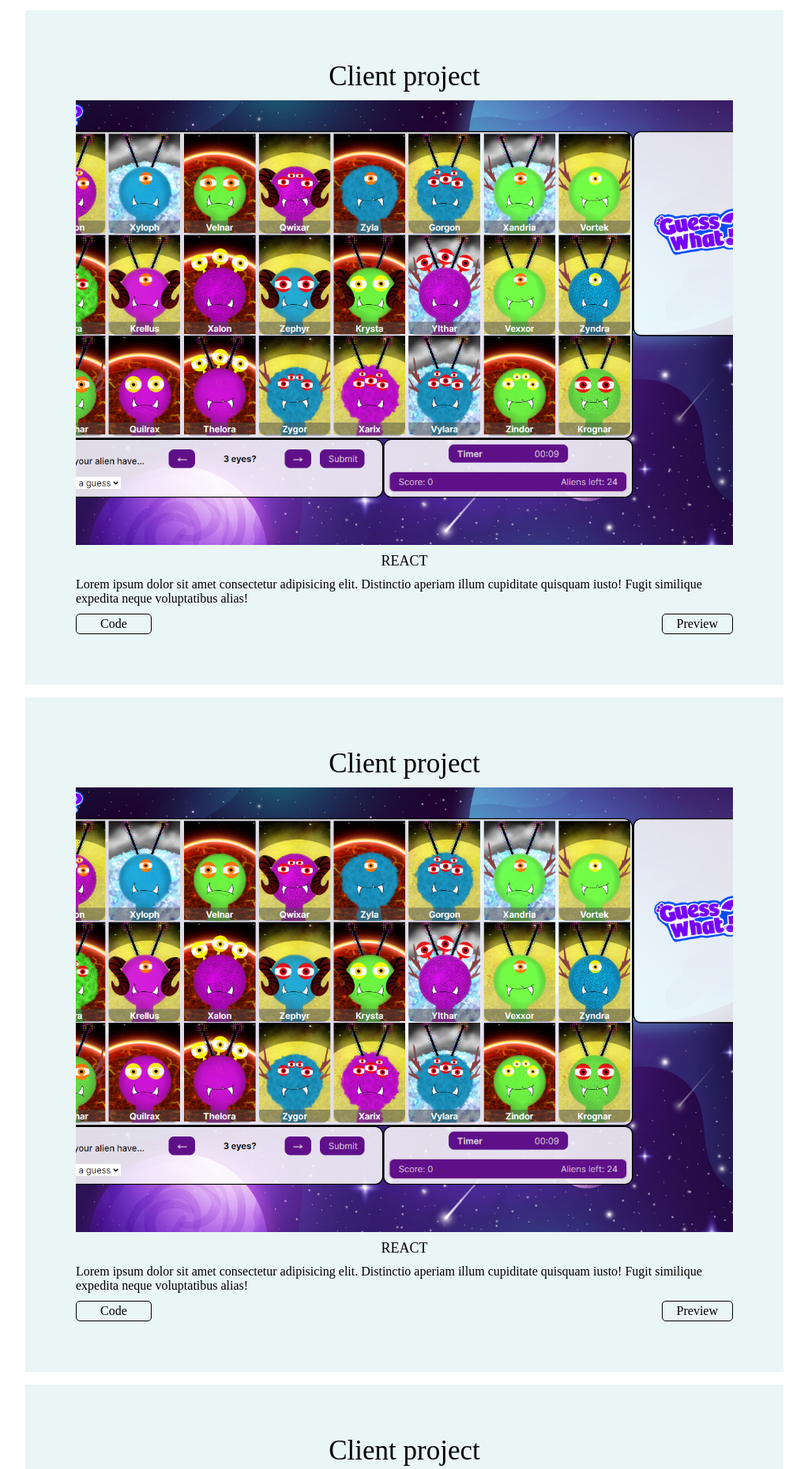
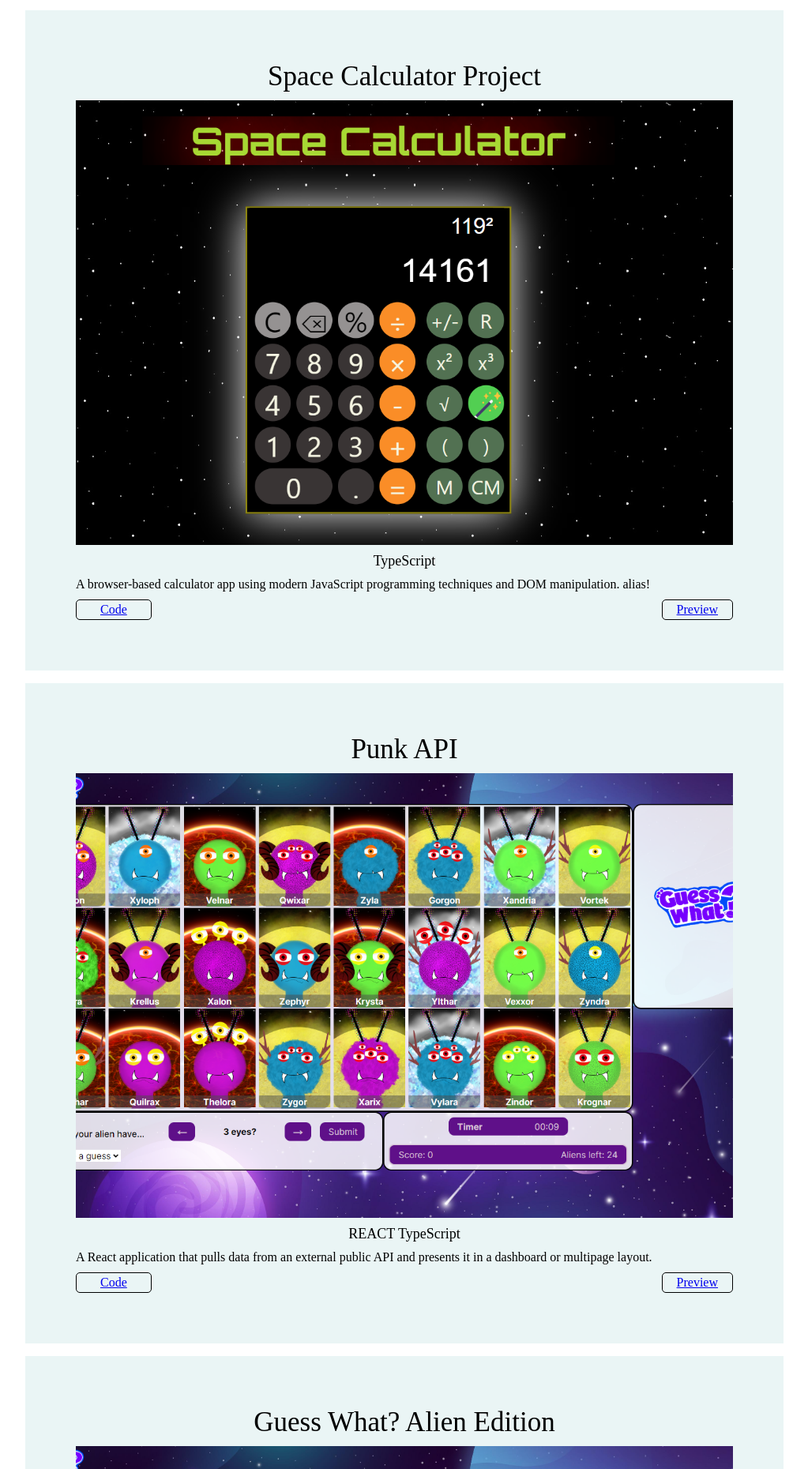
Before and after one commit to PabloJulianRial/my-portfolio, a plain HTML site: page index.html in a window 1280 px wide. Shown: the part 1405-3265 px from the top of the page at 79% size, without its empty margins (128-1151 px from the left). Drawn offline with Linux system fonts and the light colour scheme.

Commit message:
add projects links

```diff
--- a/index.html
+++ b/index.html
@@ -16,9 +16,9 @@
         <div class="navbar__name">Pablo Rial</div>
         <div class="navbar__head">👋 Hey! I'm <span>Pablo</span> </div>
         <div class="navbar__links">
-            <a href="#about" class="nav__link">About</a>
-            <a href="#projects" class="nav__link">Projects</a>
-            <a href="#contact" class="nav__link">Contact</a>
+            <a href="#about-me" class="nav__link">About</a>
+            <a href="#portfolio" class="nav__link">Projects</a>
+            <a href="./contact.html" class="nav__link">Contact</a>
         </div>
     </nav>
     <header class="header" id="home">
@@ -32,7 +32,7 @@
             <img src="./assets/PCguy.png" alt="computer guy" />
         </div>
     </header>
-    <section class="about-me">
+    <section class="about-me" id="about-me">
         <div class="about-me__head">About <span>Me</span> </div>
         <div class="about-me__image">
             <img src="./assets/profile.jpeg" alt="">
@@ -101,93 +101,90 @@
             </div>
         </div>
         </section>
-        <section class="portfolio"><h2 class="portfolio__head">My Projects</h2>
+        <section class="portfolio" id="portfolio"><h2 class="portfolio__head">My Projects</h2>
             <div class="portfolio__project portfolio__project--1">
-                <div class="portfolio__project__head">Client project</div>
-                <div class="portfolio__project__image"><img src="./assets/Guess-what.png" alt=""></div>
+                <div class="portfolio__project__head">Space Calculator Project</div>
+                <div class="portfolio__project__image"><img src="./assets/calculator.png" alt=""></div>
                 <div class="portfolio__project__info">
-                    <div class="portfolio__project__language">REACT</div>
-                    <div class="portfolio__project__text">Lorem ipsum dolor sit amet consectetur adipisicing elit.
-                        Distinctio aperiam illum cupiditate quisquam iusto! Fugit similique expedita neque voluptatibus
+                    <div class="portfolio__project__language">TypeScript</div>
+                    <div class="portfolio__project__text">A browser-based calculator app using modern JavaScript
+                        programming techniques and DOM manipulation.
+
                         alias!</div>
                     <div class="portfolio__project__links">
-                        <div class="portfolio__project__links--code">Code </div>
-                        <div class="portfolio__project__links--preview">Preview</div>
+                        <a class="portfolio__project__links--code" href="https://github.com/PabloJulianRial/calculator-waiheke">Code </a>
+                        <a class="portfolio__project__links--preview" href="https://pablojulianrial.github.io/calculator-waiheke/">Preview</a>
 
                     </div>
                 </div>
             </div>
             <div class="portfolio__project portfolio__project--2">
-                <div class="portfolio__project__head">Client project</div>
+                <div class="portfolio__project__head">Punk API</div>
                 <div class="portfolio__project__image"><img src="./assets/Guess-what.png" alt=""></div>
                 <div class="portfolio__project__info">
-                    <div class="portfolio__project__language">REACT</div>
-                    <div class="portfolio__project__text">Lorem ipsum dolor sit amet consectetur adipisicing elit.
-                        Distinctio aperiam illum cupiditate quisquam iusto! Fugit similique expedita neque voluptatibus
-                        alias!</div>
+                    <div class="portfolio__project__language">REACT TypeScript</div>
+                    <div class="portfolio__project__text">A React application that pulls data from an external public API and presents it in a dashboard or multipage layout.
+                    </div>
                     <div class="portfolio__project__links">
-                        <div class="portfolio__project__links--code">Code </div>
-                        <div class="portfolio__project__links--preview">Preview</div>
+                        <a href="https://github.com/PabloJulianRial/Punk-API" class="portfolio__project__links--code">Code </a>
+                        <a class="portfolio__project__links--preview" href="https://pablojulianrial.github.io/Punk-API/">Preview</a>
 
                     </div>
                 </div>
             </div>
             <div class="portfolio__project portfolio__project--3">
-                <div class="portfolio__project__head">Client project</div>
+                <div class="portfolio__project__head">Guess What? Alien Edition</div>
                 <div class="portfolio__project__image"><img src="./assets/Guess-what.png" alt=""></div>
                 <div class="portfolio__project__info">
-                    <div class="portfolio__project__language">REACT</div>
-                    <div class="portfolio__project__text">Lorem ipsum dolor sit amet consectetur adipisicing elit.
-                        Distinctio aperiam illum cupiditate quisquam iusto! Fugit similique expedita neque voluptatibus
-                        alias!</div>
+                    <div class="portfolio__project__language">JavaScript  Next.js  REACT  MongoDB</div>
+                    <div class="portfolio__project__text">A multiplayer game mimicking the classic Guess Who. </div>
                     <div class="portfolio__project__links">
-                        <div class="portfolio__project__links--code">Code </div>
-                        <div class="portfolio__project__links--preview">Preview</div>
+                        <a class="portfolio__project__links--code" href="https://github.com/PabloJulianRial/Guess-What-Aliens">Code </a>
+                        <a class="portfolio__project__links--preview" href="https://guess-what-gitkermit.netlify.app/">Preview</a>
 
                     </div>
                 </div>
             </div>
             <div class="portfolio__project portfolio__project--4">
-                <div class="portfolio__project__head">Client project</div>
-                <div class="portfolio__project__image"><img src="./assets/Guess-what.png" alt=""></div>
+                <div class="portfolio__project__head">Full Stack Project - Recipe Finder</div>
+                <div class="portfolio__project__image"><img src="./assets/recipe-finder.png" alt=""></div>
                 <div class="portfolio__project__info">
-                    <div class="portfolio__project__language">REACT</div>
-                    <div class="portfolio__project__text">Lorem ipsum dolor sit amet consectetur adipisicing elit.
-                        Distinctio aperiam illum cupiditate quisquam iusto! Fugit similique expedita neque voluptatibus
-                        alias!</div>
+                    <div class="portfolio__project__language">TypeScript  REACT   JAVA   SPRING BOOT</div>
+                    <div class="portfolio__project__text">A Spring Boot API served from a MySQL database and a React application the pulls data from it and displays it in a dashboard.
+                    </div>
                     <div class="portfolio__project__links">
-                        <div class="portfolio__project__links--code">Code </div>
-                        <div class="portfolio__project__links--preview">Preview</div>
+                        <a class="portfolio__project__links--code" href="https://github.com/PabloJulianRial/full-stack-project">Code </a>
+                        <a class="portfolio__project__links--preview" href="https://github.com/PabloJulianRial/full-stack-project">Preview</a>
 
                     </div>
                 </div>
             </div>
             <div class="portfolio__project portfolio__project--5">
-                <div class="portfolio__project__head">Client project</div>
-                <div class="portfolio__project__image"><img src="./assets/Guess-what.png" alt=""></div>
+                <div class="portfolio__project__head">Java Game Project</div>
+                <div class="portfolio__project__image"><img src="./assets/casino.png" alt=""></div>
                 <div class="portfolio__project__info">
-                    <div class="portfolio__project__language">REACT</div>
-                    <div class="portfolio__project__text">Lorem ipsum dolor sit amet consectetur adipisicing elit.
-                        Distinctio aperiam illum cupiditate quisquam iusto! Fugit similique expedita neque voluptatibus
-                        alias!</div>
+                    <div class="portfolio__project__language">Java</div>
+                    <div class="portfolio__project__text">A Java Object Oriented application making use of multiple models and classes to run complex game logic from the command line.
+                    </div>
                     <div class="portfolio__project__links">
-                        <div class="portfolio__project__links--code">Code </div>
-                        <div class="portfolio__project__links--preview">Preview</div>
+                        <a class="portfolio__project__links--code" href="https://github.com/PabloJulianRial/card-games">Code </a>
+                        <a class="portfolio__project__links--preview" href="https://github.com/PabloJulianRial/card-games">Preview</a>
 
                     </div>
                 </div>
             </div>
             <div class="portfolio__project portfolio__project--6">
-                <div class="portfolio__project__head">Client project</div>
-                <div class="portfolio__project__image"><img src="./assets/Guess-what.png" alt=""></div>
+                <div class="portfolio__project__head">Client project "Way of the Viking"</div>
+                <div class="portfolio__project__image"><img src="./assets/wov.png" alt=""></div>
                 <div class="portfolio__project__info">
-                    <div class="portfolio__project__language">REACT</div>
-                    <div class="portfolio__project__text">Lorem ipsum dolor sit amet consectetur adipisicing elit.
-                        Distinctio aperiam illum cupiditate quisquam iusto! Fugit similique expedita neque voluptatibus
+                    <div class="portfolio__project__language">TypeScript  REACT  Firebase</div>
+                    <div class="portfolio__project__text">A real-life MVP for a development project, delivered
+                        as a Scrum team to a client who will use it for future development. Using Google Firebase services for data management.
+
                         alias!</div>
                     <div class="portfolio__project__links">
-                        <div class="portfolio__project__links--code">Code </div>
-                        <div class="portfolio__project__links--preview">Preview</div>
+                        <a class="portfolio__project__links--code" href="https://github.com/PabloJulianRial/wov-client-project">Code </a>
+                        <a class="portfolio__project__links--preview" href="https://wov-client-project-66242.web.app/">Preview</a>
 
                     </div>
                 </div>
```
Also changed, not shown: assets/calculator.png (added), assets/casino.png (added), assets/hangman.png (added), assets/recipe-finder.png (added), assets/wov.png (added), contact.html (added).
